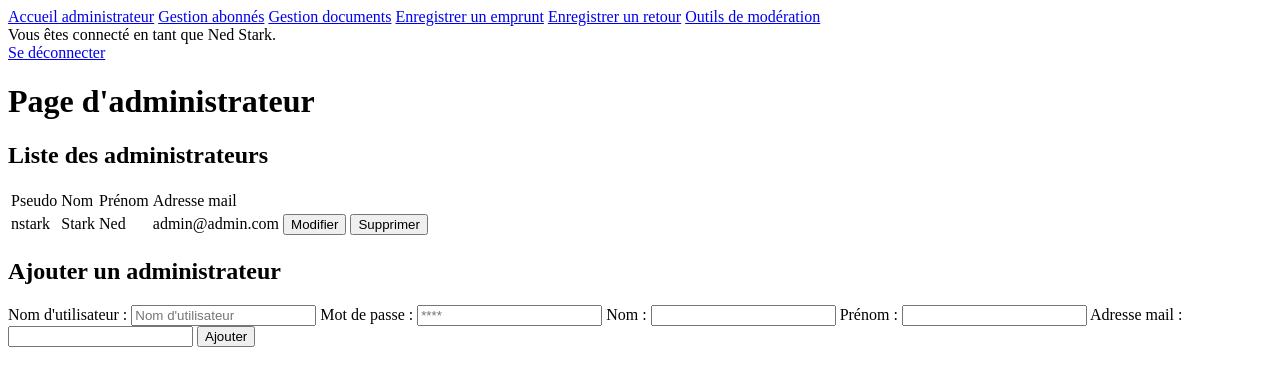
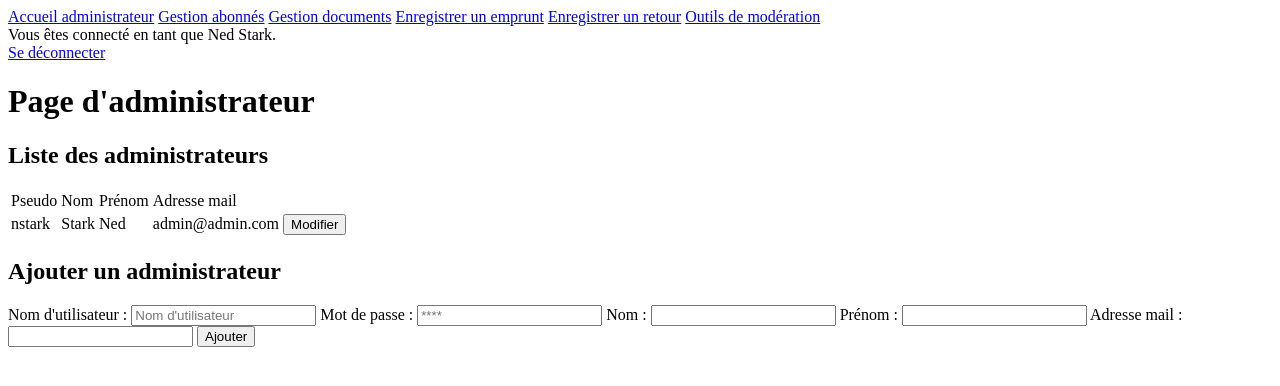
Before and after one commit to Tiferod/ProjetBibliotheque, a PHP site: page /admin_home.php in a window 1280 px wide. Shown: the top 386 px of the page. Run offline with PHP 8.4, Linux system fonts and the light colour scheme; a user stored in the database is signed in; data comes from the database, SQL or seed files in the repository.

Commit message:
Impossible de s'auto-supprimer

```diff
--- a/admin_home.php
+++ b/admin_home.php
@@ -70,14 +70,19 @@
 			$result = mysqli_query($db, "SELECT ID, pseudo, nom, prénom, mail FROM Admins");
 			echo '<table><tr><td>Pseudo</td><td>Nom</td><td>Prénom</td><td>Adresse mail</td><td></td><td></td></tr>';
 			while ($row = mysqli_fetch_row($result)) {
-				echo '<tr><td>' . $row[1] . '</td><td>' . $row[2] . '</td><td>' . $row[3] . '</td><td>' . $row[4] .
-					'</td><td><form action="modif_admin.php?id='.$row[0].'" method="post">
-						<input name="update" type="submit" value="Modifier" /></form>
-					</td><td><form action="" method="post">
+				echo '<tr><td>' . $row[1] . '</td><td>' . $row[2] . '</td><td>' . $row[3] . '</td><td>' . $row[4] . '</td>' .
+					'<td><form action="modif_admin.php?id='.$row[0].'" method="post">
+						<input name="update" type="submit" value="Modifier" /></form></td>';
+				if ($row[0] == $user_id) {
+					echo '<td></td>';
+				}
+				else {
+					echo '<td><form action="" method="post">
 						<input type="hidden" name="id" value='.$row[0].' />
 						<input type="hidden" name="pseudo" value='.$row[1].' />
-						<input name="delete" type="submit" value="Supprimer" /></form>
-					</td></tr>';
+						<input name="delete" type="submit" value="Supprimer" /></form></td>';
+				}
+				echo '</tr>';
 			}
 			echo '</table>';
 		?>
```
